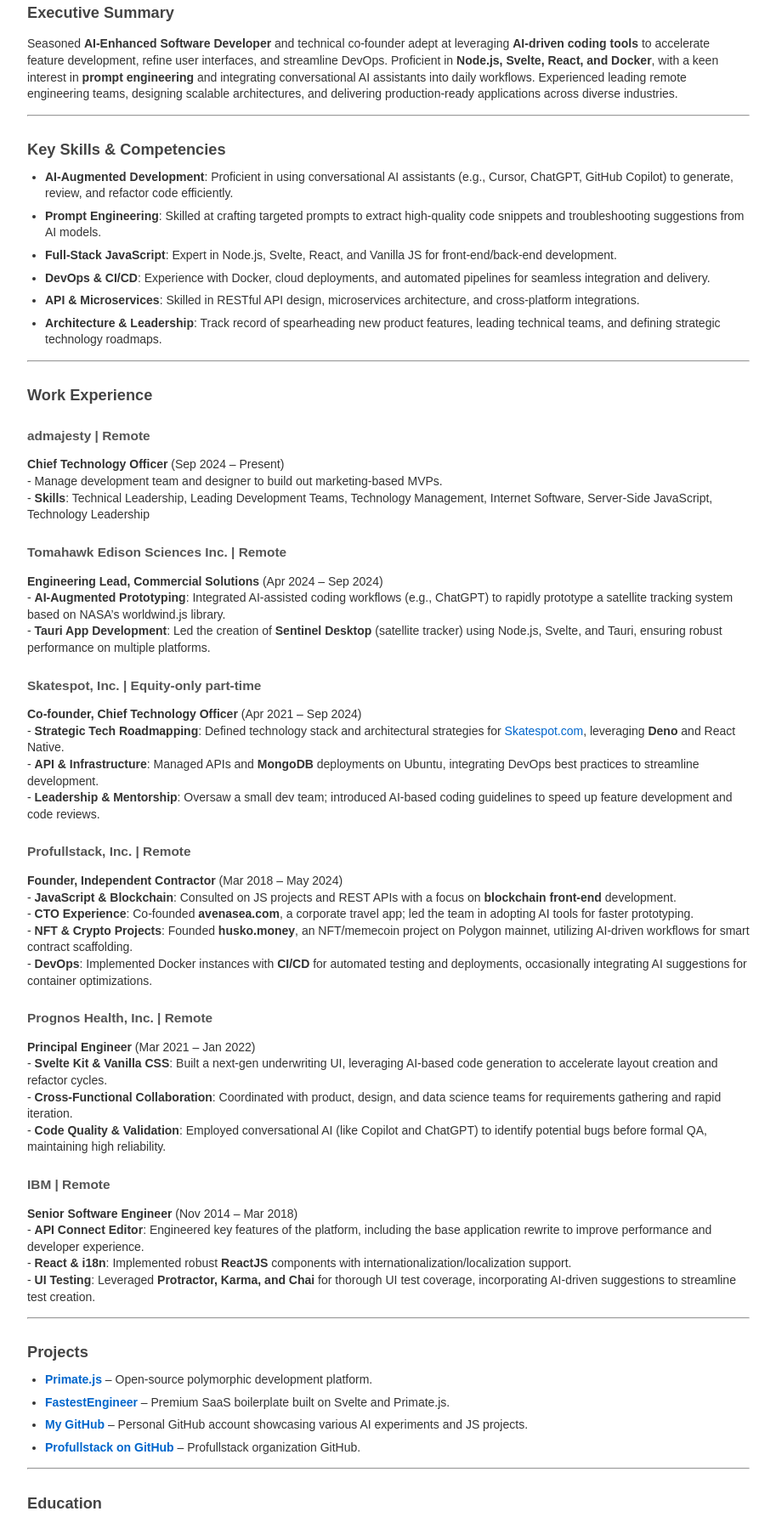
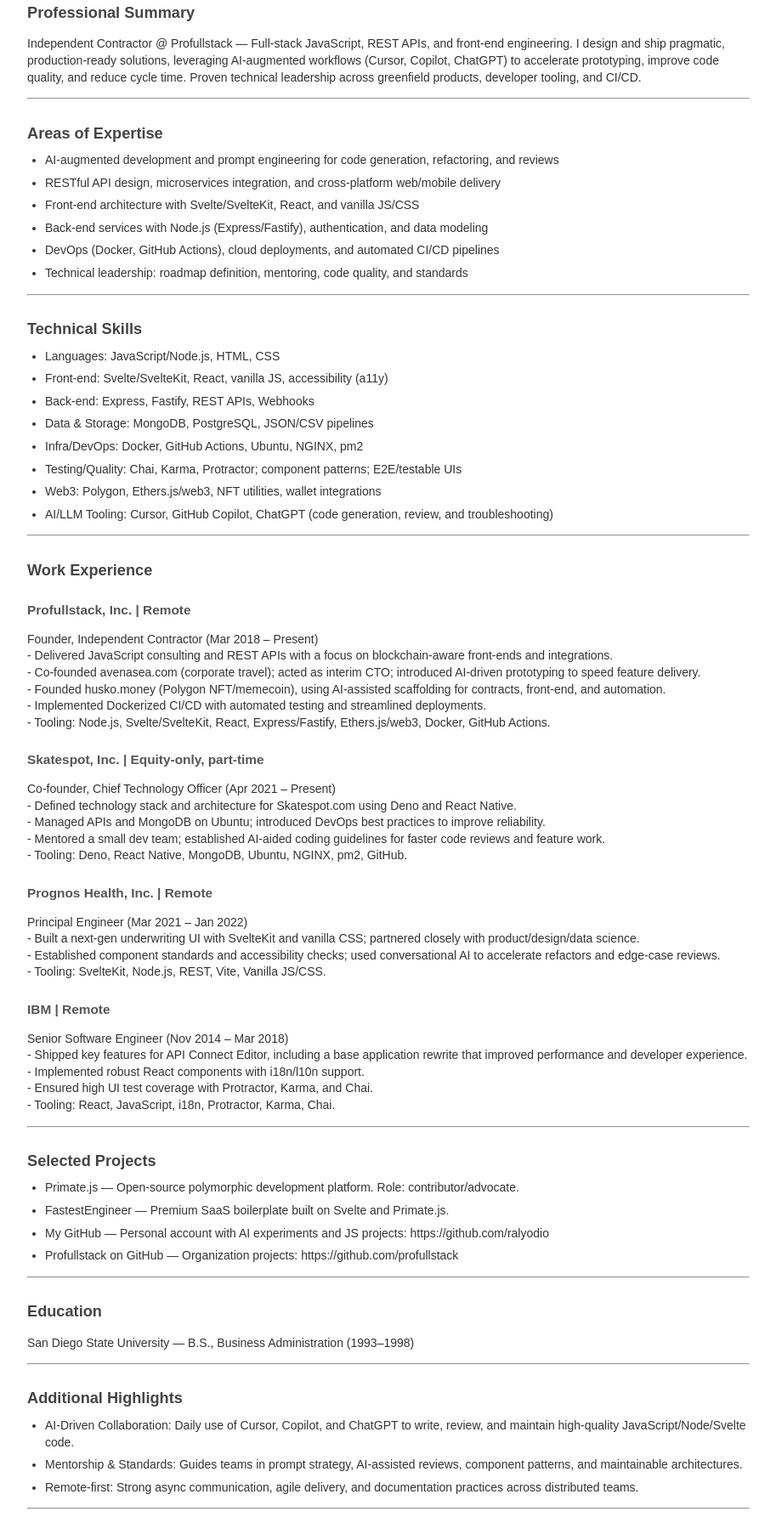
Before and after one commit to ralyodio/resume, a website: page anthony.ettinger.resume.html in a window 1280 px wide. Shown: the part 293-2078 px from the top of the page at 85% size, without its empty margins (183-1096 px from the left). Drawn offline with Linux system fonts and the light colour scheme.

Commit message:
docs: streamline resume content and update work experience through August 2025

```diff
--- a/anthony.ettinger.resume.html
+++ b/anthony.ettinger.resume.html
@@ -40,152 +40,130 @@
 <li><strong>Location</strong>: Los Gatos, CA USA (US Citizen, Native
 English)</li>
 </ul>
-<h2 id="executive-summary">Executive Summary</h2>
-<p>Seasoned <strong>AI-Enhanced Software Developer</strong> and
-technical co-founder adept at leveraging <strong>AI-driven coding
-tools</strong> to accelerate feature development, refine user
-interfaces, and streamline DevOps. Proficient in <strong>Node.js,
-Svelte, React, and Docker</strong>, with a keen interest in
-<strong>prompt engineering</strong> and integrating conversational AI
-assistants into daily workflows. Experienced leading remote engineering
-teams, designing scalable architectures, and delivering production-ready
-applications across diverse industries.</p>
+<h2 id="professional-summary">Professional Summary</h2>
+<p>Independent Contractor @ Profullstack — Full‑stack JavaScript, REST
+APIs, and front‑end engineering. I design and ship pragmatic,
+production‑ready solutions, leveraging AI‑augmented workflows (Cursor,
+Copilot, ChatGPT) to accelerate prototyping, improve code quality, and
+reduce cycle time. Proven technical leadership across greenfield
+products, developer tooling, and CI/CD.</p>
 <hr />
-<h2 id="key-skills-competencies">Key Skills &amp; Competencies</h2>
+<h2 id="areas-of-expertise">Areas of Expertise</h2>
 <ul>
-<li><strong>AI-Augmented Development</strong>: Proficient in using
-conversational AI assistants (e.g., Cursor, ChatGPT, GitHub Copilot) to
-generate, review, and refactor code efficiently.<br />
+<li>AI‑augmented development and prompt engineering for code generation,
+refactoring, and reviews<br />
 </li>
-<li><strong>Prompt Engineering</strong>: Skilled at crafting targeted
-prompts to extract high-quality code snippets and troubleshooting
-suggestions from AI models.<br />
+<li>RESTful API design, microservices integration, and cross‑platform
+web/mobile delivery<br />
 </li>
-<li><strong>Full-Stack JavaScript</strong>: Expert in Node.js, Svelte,
-React, and Vanilla JS for front-end/back-end development.<br />
+<li>Front‑end architecture with Svelte/SvelteKit, React, and vanilla
+JS/CSS<br />
 </li>
-<li><strong>DevOps &amp; CI/CD</strong>: Experience with Docker, cloud
-deployments, and automated pipelines for seamless integration and
-delivery.<br />
+<li>Back‑end services with Node.js (Express/Fastify), authentication,
+and data modeling<br />
 </li>
-<li><strong>API &amp; Microservices</strong>: Skilled in RESTful API
-design, microservices architecture, and cross-platform
-integrations.<br />
+<li>DevOps (Docker, GitHub Actions), cloud deployments, and automated
+CI/CD pipelines<br />
 </li>
-<li><strong>Architecture &amp; Leadership</strong>: Track record of
-spearheading new product features, leading technical teams, and defining
-strategic technology roadmaps.</li>
+<li>Technical leadership: roadmap definition, mentoring, code quality,
+and standards</li>
+</ul>
+<hr />
+<h2 id="technical-skills">Technical Skills</h2>
+<ul>
+<li>Languages: JavaScript/Node.js, HTML, CSS<br />
+</li>
+<li>Front‑end: Svelte/SvelteKit, React, vanilla JS, accessibility
+(a11y)<br />
+</li>
+<li>Back‑end: Express, Fastify, REST APIs, Webhooks<br />
+</li>
+<li>Data &amp; Storage: MongoDB, PostgreSQL, JSON/CSV pipelines<br />
+</li>
+<li>Infra/DevOps: Docker, GitHub Actions, Ubuntu, NGINX, pm2<br />
+</li>
+<li>Testing/Quality: Chai, Karma, Protractor; component patterns;
+E2E/testable UIs<br />
+</li>
+<li>Web3: Polygon, Ethers.js/web3, NFT utilities, wallet
+integrations<br />
+</li>
+<li>AI/LLM Tooling: Cursor, GitHub Copilot, ChatGPT (code generation,
+review, and troubleshooting)</li>
 </ul>
 <hr />
 <h2 id="work-experience">Work Experience</h2>
-<h3 id="admajesty-remote">admajesty | Remote</h3>
-<p><strong>Chief Technology Officer</strong> (Sep 2024 – Present)<br />
-- Manage development team and designer to build out marketing-based
-MVPs.<br />
-- <strong>Skills</strong>: Technical Leadership, Leading Development
-Teams, Technology Management, Internet Software, Server-Side JavaScript,
-Technology Leadership</p>
-<h3 id="tomahawk-edison-sciences-inc.-remote">Tomahawk Edison Sciences
-Inc. | Remote</h3>
-<p><strong>Engineering Lead, Commercial Solutions</strong> (Apr 2024 –
-Sep 2024)<br />
-- <strong>AI-Augmented Prototyping</strong>: Integrated AI-assisted
-coding workflows (e.g., ChatGPT) to rapidly prototype a satellite
-tracking system based on NASA’s worldwind.js library.<br />
-- <strong>Tauri App Development</strong>: Led the creation of
-<strong>Sentinel Desktop</strong> (satellite tracker) using Node.js,
-Svelte, and Tauri, ensuring robust performance on multiple
-platforms.</p>
-<h3 id="skatespot-inc.-equity-only-part-time">Skatespot, Inc. |
-Equity-only part-time</h3>
-<p><strong>Co-founder, Chief Technology Officer</strong> (Apr 2021 – Sep
-2024)<br />
-- <strong>Strategic Tech Roadmapping</strong>: Defined technology stack
-and architectural strategies for <a
-href="https://skatespot.com">Skatespot.com</a>, leveraging
-<strong>Deno</strong> and React Native.<br />
-- <strong>API &amp; Infrastructure</strong>: Managed APIs and
-<strong>MongoDB</strong> deployments on Ubuntu, integrating DevOps best
-practices to streamline development.<br />
-- <strong>Leadership &amp; Mentorship</strong>: Oversaw a small dev
-team; introduced AI-based coding guidelines to speed up feature
-development and code reviews.</p>
 <h3 id="profullstack-inc.-remote">Profullstack, Inc. | Remote</h3>
-<p><strong>Founder, Independent Contractor</strong> (Mar 2018 – May
-2024)<br />
-- <strong>JavaScript &amp; Blockchain</strong>: Consulted on JS projects
-and REST APIs with a focus on <strong>blockchain front-end</strong>
-development.<br />
-- <strong>CTO Experience</strong>: Co-founded
-<strong>avenasea.com</strong>, a corporate travel app; led the team in
-adopting AI tools for faster prototyping.<br />
-- <strong>NFT &amp; Crypto Projects</strong>: Founded
-<strong>husko.money</strong>, an NFT/memecoin project on Polygon
-mainnet, utilizing AI-driven workflows for smart contract
-scaffolding.<br />
-- <strong>DevOps</strong>: Implemented Docker instances with
-<strong>CI/CD</strong> for automated testing and deployments,
-occasionally integrating AI suggestions for container optimizations.</p>
+<p>Founder, Independent Contractor (Mar 2018 – Present)<br />
+- Delivered JavaScript consulting and REST APIs with a focus on
+blockchain‑aware front‑ends and integrations.<br />
+- Co‑founded avenasea.com (corporate travel); acted as interim CTO;
+introduced AI‑driven prototyping to speed feature delivery.<br />
+- Founded husko.money (Polygon NFT/memecoin), using AI‑assisted
+scaffolding for contracts, front‑end, and automation.<br />
+- Implemented Dockerized CI/CD with automated testing and streamlined
+deployments.<br />
+- Tooling: Node.js, Svelte/SvelteKit, React, Express/Fastify,
+Ethers.js/web3, Docker, GitHub Actions.</p>
+<h3 id="skatespot-inc.-equityonly-parttime">Skatespot, Inc. |
+Equity‑only, part‑time</h3>
+<p>Co‑founder, Chief Technology Officer (Apr 2021 – Present)<br />
+- Defined technology stack and architecture for Skatespot.com using Deno
+and React Native.<br />
+- Managed APIs and MongoDB on Ubuntu; introduced DevOps best practices
+to improve reliability.<br />
+- Mentored a small dev team; established AI‑aided coding guidelines for
+faster code reviews and feature work.<br />
+- Tooling: Deno, React Native, MongoDB, Ubuntu, NGINX, pm2, GitHub.</p>
 <h3 id="prognos-health-inc.-remote">Prognos Health, Inc. | Remote</h3>
-<p><strong>Principal Engineer</strong> (Mar 2021 – Jan 2022)<br />
-- <strong>Svelte Kit &amp; Vanilla CSS</strong>: Built a next-gen
-underwriting UI, leveraging AI-based code generation to accelerate
-layout creation and refactor cycles.<br />
-- <strong>Cross-Functional Collaboration</strong>: Coordinated with
-product, design, and data science teams for requirements gathering and
-rapid iteration.<br />
-- <strong>Code Quality &amp; Validation</strong>: Employed
-conversational AI (like Copilot and ChatGPT) to identify potential bugs
-before formal QA, maintaining high reliability.</p>
+<p>Principal Engineer (Mar 2021 – Jan 2022)<br />
+- Built a next‑gen underwriting UI with SvelteKit and vanilla CSS;
+partnered closely with product/design/data science.<br />
+- Established component standards and accessibility checks; used
+conversational AI to accelerate refactors and edge‑case reviews.<br />
+- Tooling: SvelteKit, Node.js, REST, Vite, Vanilla JS/CSS.</p>
 <h3 id="ibm-remote">IBM | Remote</h3>
-<p><strong>Senior Software Engineer</strong> (Nov 2014 – Mar 2018)<br />
-- <strong>API Connect Editor</strong>: Engineered key features of the
-platform, including the base application rewrite to improve performance
-and developer experience.<br />
-- <strong>React &amp; i18n</strong>: Implemented robust
-<strong>ReactJS</strong> components with
-internationalization/localization support.<br />
-- <strong>UI Testing</strong>: Leveraged <strong>Protractor, Karma, and
-Chai</strong> for thorough UI test coverage, incorporating AI-driven
-suggestions to streamline test creation.</p>
+<p>Senior Software Engineer (Nov 2014 – Mar 2018)<br />
+- Shipped key features for API Connect Editor, including a base
+application rewrite that improved performance and developer
+experience.<br />
+- Implemented robust React components with i18n/l10n support.<br />
+- Ensured high UI test coverage with Protractor, Karma, and Chai.<br />
+- Tooling: React, JavaScript, i18n, Protractor, Karma, Chai.</p>
 <hr />
-<h2 id="projects">Projects</h2>
+<h2 id="selected-projects">Selected Projects</h2>
 <ul>
-<li><strong><a href="https://primatejs.com">Primate.js</a></strong> –
-Open-source polymorphic development platform.<br />
+<li>Primate.js — Open‑source polymorphic development platform. Role:
+contributor/advocate.<br />
 </li>
-<li><strong><a
-href="https://fastest.engineer">FastestEngineer</a></strong> – Premium
-SaaS boilerplate built on Svelte and Primate.js.<br />
+<li>FastestEngineer — Premium SaaS boilerplate built on Svelte and
+Primate.js.<br />
 </li>
-<li><strong><a href="https://github.com/ralyodio">My GitHub</a></strong>
-– Personal GitHub account showcasing various AI experiments and JS
-projects.<br />
+<li>My GitHub — Personal account with AI experiments and JS projects:
+https://github.com/ralyodio<br />
 </li>
-<li><strong><a href="https://github.com/profullstack">Profullstack on
-GitHub</a></strong> – Profullstack organization GitHub.</li>
+<li>Profullstack on GitHub — Organization projects:
+https://github.com/profullstack</li>
 </ul>
 <hr />
 <h2 id="education">Education</h2>
-<p><strong>San Diego State University</strong><br />
-Bachelor of Science, Business Administration (1993 – 1998)</p>
+<p>San Diego State University — B.S., Business Administration
+(1993–1998)</p>
 <hr />
-<h2 id="highlights-additional-notes">Highlights &amp; Additional
-Notes</h2>
+<h2 id="additional-highlights">Additional Highlights</h2>
 <ul>
-<li><strong>AI Tools</strong>: Regularly use Cursor, GitHub Copilot, and
-ChatGPT to assist in writing and reviewing JavaScript, Node.js, and
-Svelte code.<br />
+<li>AI‑Driven Collaboration: Daily use of Cursor, Copilot, and ChatGPT
+to write, review, and maintain high‑quality JavaScript/Node/Svelte
+code.<br />
 </li>
-<li><strong>Collaboration</strong>: Known for mentoring teams on
-<strong>AI-based coding practices</strong>, refining prompt strategies,
-and driving organizational adoption of generative AI tools.<br />
+<li>Mentorship &amp; Standards: Guides teams in prompt strategy,
+AI‑assisted reviews, component patterns, and maintainable
+architectures.<br />
 </li>
-<li><strong>Remote-First Mindset</strong>: Thrives in distributed teams,
-leveraging asynchronous communication, agile methodologies, and
-AI-driven collaboration tools.</li>
+<li>Remote‑first: Strong async communication, agile delivery, and
+documentation practices across distributed teams.</li>
 </ul>
 <hr />
-<p><em>Last updated: December 2024</em></p>
+<p>Last updated: August 2025</p>
 </body>
 </html>
```
Also changed, not shown: anthony.ettinger.resume.md (+55 -50 lines), 3 other files.
